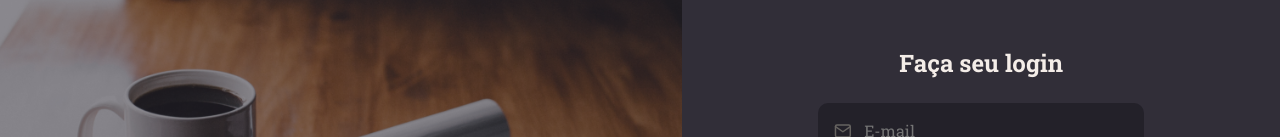
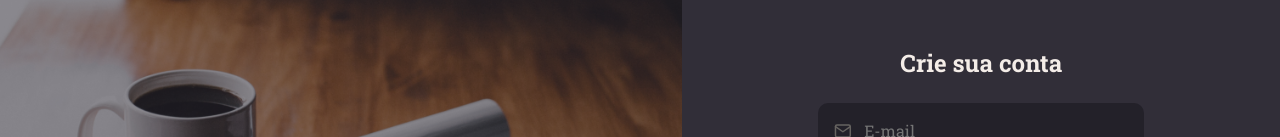
Before and after one commit to MullerHub/Rocketseat-Explorer, a React (Vite) app in the folder Stage0901/RocketNotes/: page / in a window 1280 px wide. Shown: the part 256-393 px from the top of the page. Built offline with nearby package versions, Linux system fonts and the light colour scheme.

Commit message:
SignUp att

```diff
--- a/Stage0901/RocketNotes/src/pages/SignUp/Index.jsx
+++ b/Stage0901/RocketNotes/src/pages/SignUp/Index.jsx
@@ -11,7 +11,7 @@ export function SignUp() {
       <Form>
         <h1>Rocket Notes</h1>
         <p>Aplicação para salvar e gerenciar seus links úteis</p>
-        <h2>Faça seu login</h2>
+        <h2>Crie sua conta</h2>
 
         <Input placeholder="E-mail" type="text" icon={FiMail} />
         <Input placeholder="Senha" type="password" icon={FiLock} />
```
